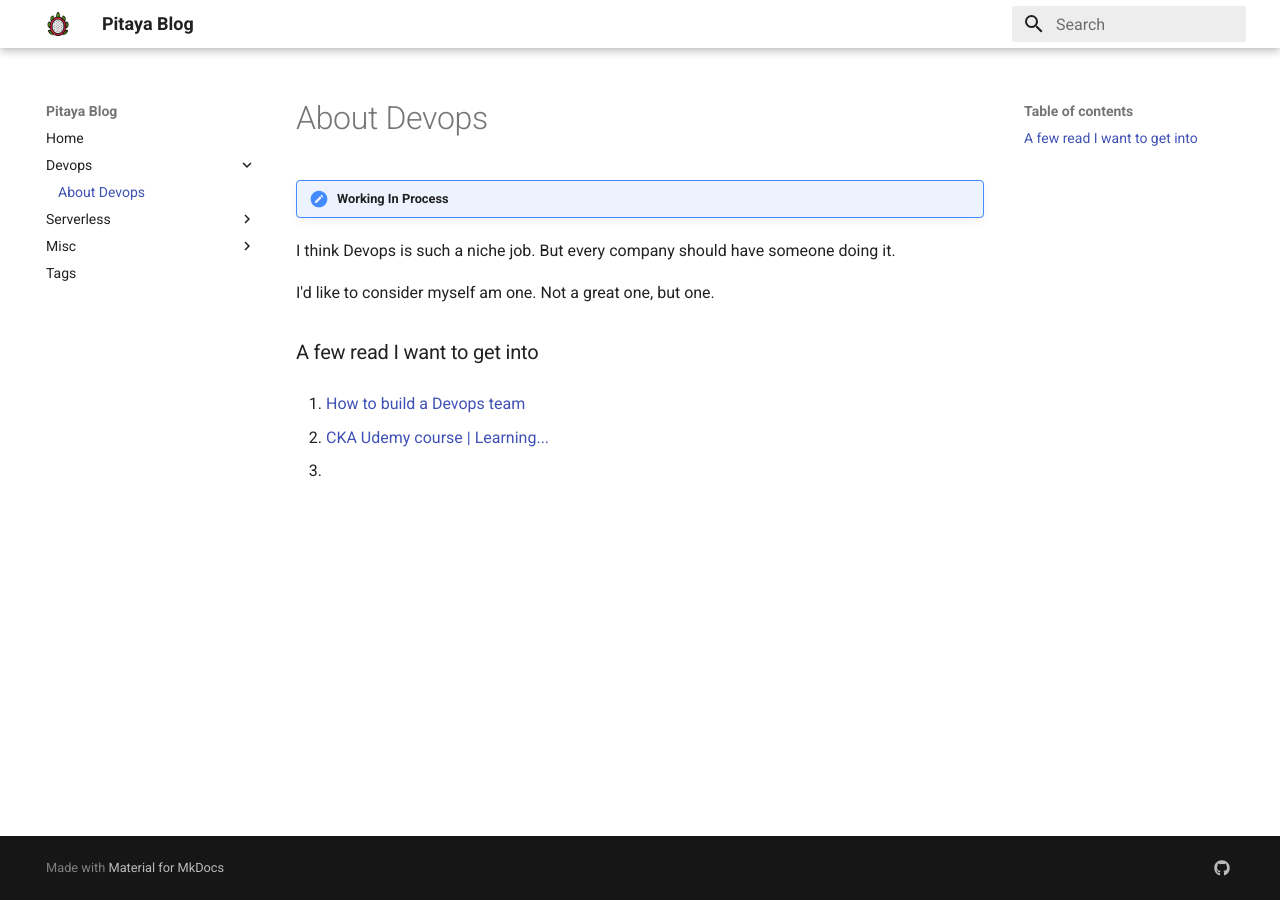
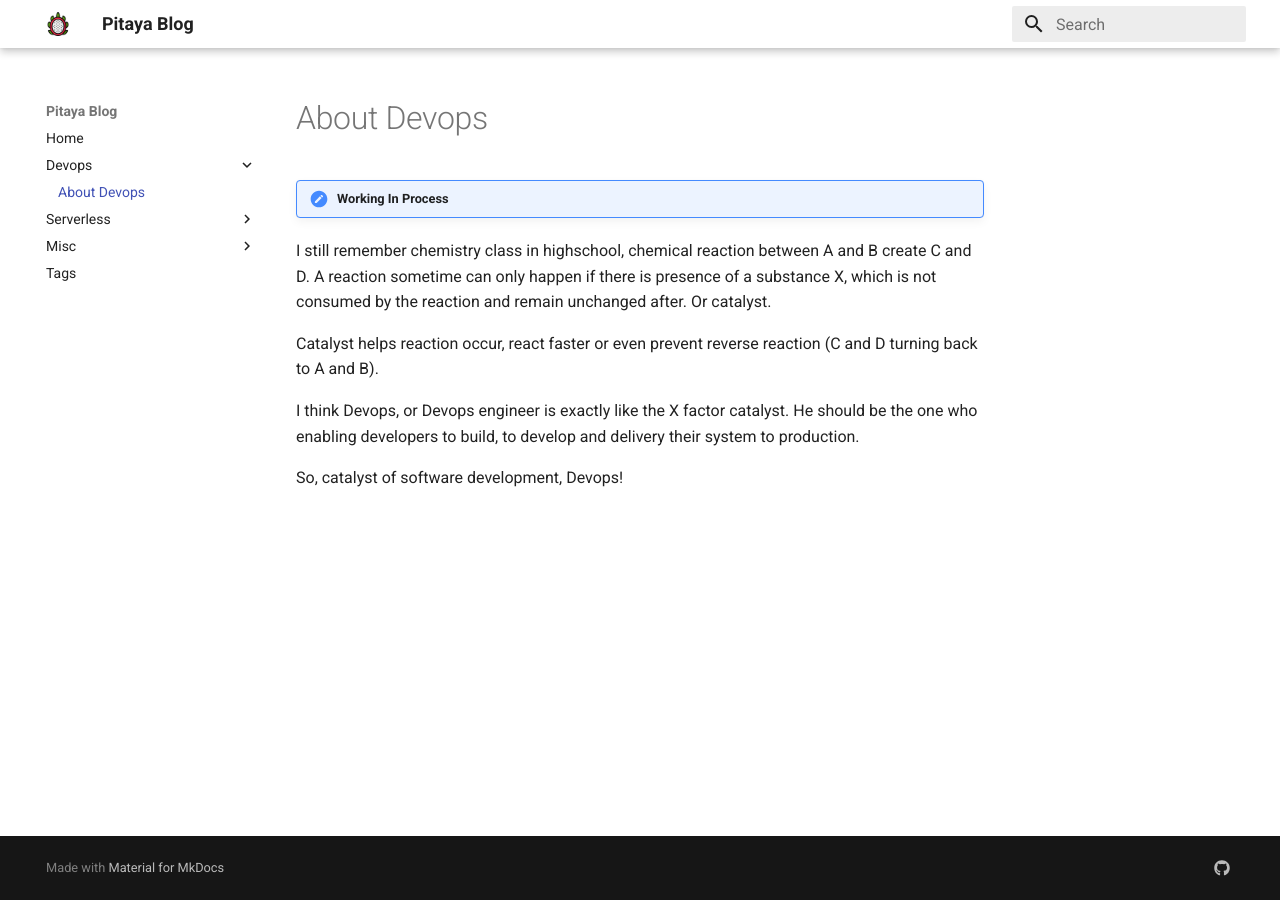
Before and after one commit to pitayapj/pitayapj.github.io, an MkDocs documentation site: the page built from docs/devops/about-devops/index.md, in a window 1280 px wide. Built offline with MkDocs 1.6.1 and Material for MkDocs 9.7.7, drawn with Linux system fonts in a browser that asks for light colours.

Commit message:
about devops

```diff
--- a/docs/devops/about-devops/index.md
+++ b/docs/devops/about-devops/index.md
@@ -2,13 +2,10 @@
 
 !!! note "Working In Process"
 
-I think Devops is such a niche job. But every company should have someone doing it.
+I still remember chemistry class in highschool, chemical reaction between A and B create C and D. A reaction sometime can only happen if there is presence of a substance X, which is not consumed by the reaction and remain unchanged after. Or catalyst.
 
-I'd like to consider myself am one. Not a great one, but one.
+Catalyst helps reaction occur, react faster or even prevent reverse reaction (C and D turning back to A and B).
 
-### A few read I want to get into
-1. [How to build a Devops team](https://www.meteorops.com/blog/how-to-build-a-devops-team)
+I think Devops, or Devops engineer is exactly like the X factor catalyst. He should be the one who enabling developers to build, to develop and delivery their system to production.
 
-2. [CKA Udemy course | Learning...](https://www.udemy.com/course/certified-kubernetes-administrator-with-practice-tests)
-
-3.
+So, catalyst of software development, Devops!
```
Also changed, not shown: docs/index.md (+1 -1 lines).
